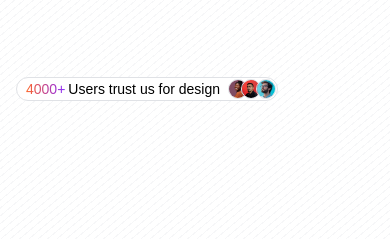
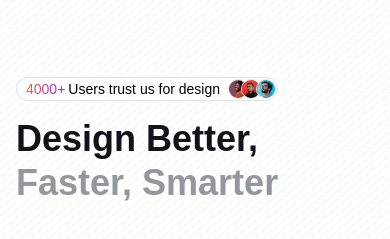
Before and after one commit to aradkuhzad/brandora, a plain HTML site: page index.html in a window 390 px wide. Shown: the part 43-282 px from the top of the page. Drawn offline with Linux system fonts and the light colour scheme; a web font is replaced by a local one.

Commit message:
Add mobile-specific styles by linking Mobile-mini.css in index.html and introduce new large text elements for enhanced design.

```diff
--- a/index.html
+++ b/index.html
@@ -4,6 +4,7 @@
     <meta name="viewport" content="width=device-width, initial-scale=1.0">
     <link rel="stylesheet" href="reset.css">
     <link rel="stylesheet" href="styles.css">
+    <link rel="stylesheet" href="Mobile-mini.css">
     <link rel="stylesheet" href="Tablet.css">
     <title>Brandora - one page template</title>
     <link rel="icon" href="img/zkaB31d2ugfYOvfLwBWmKMLFY.svg" type="image/x-icon">
@@ -57,6 +58,10 @@
                   </div>
                 </div>
             </div>
+            <div class="box-large-text-bxsntw">
+                <span class="all-text-bxsntw">Design Better, </span>
+                <span class="text-bxsntw-gysc">Faster, Smarter</span>
+            </div>
         </div>
         </div>
         </div>
```
